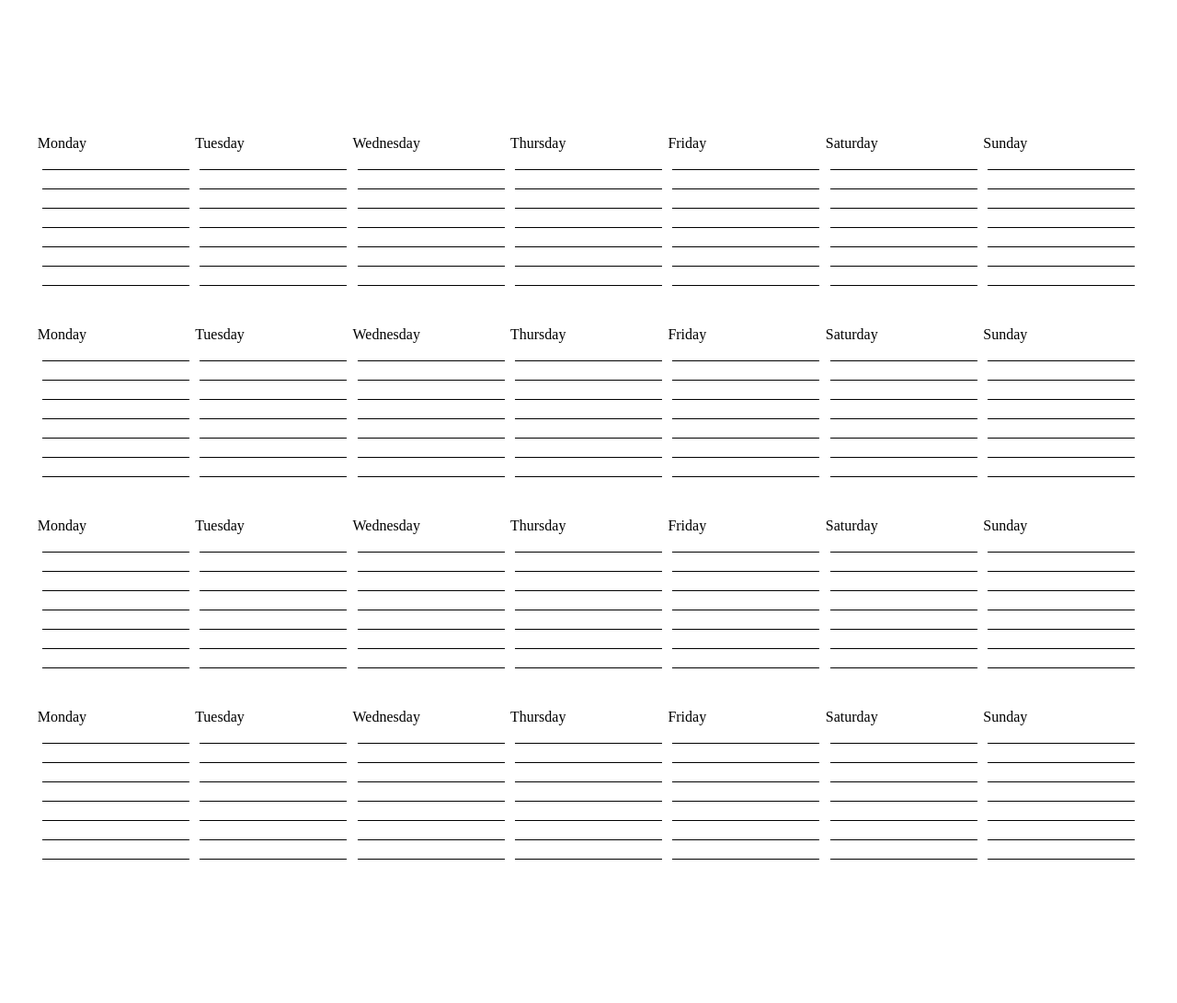
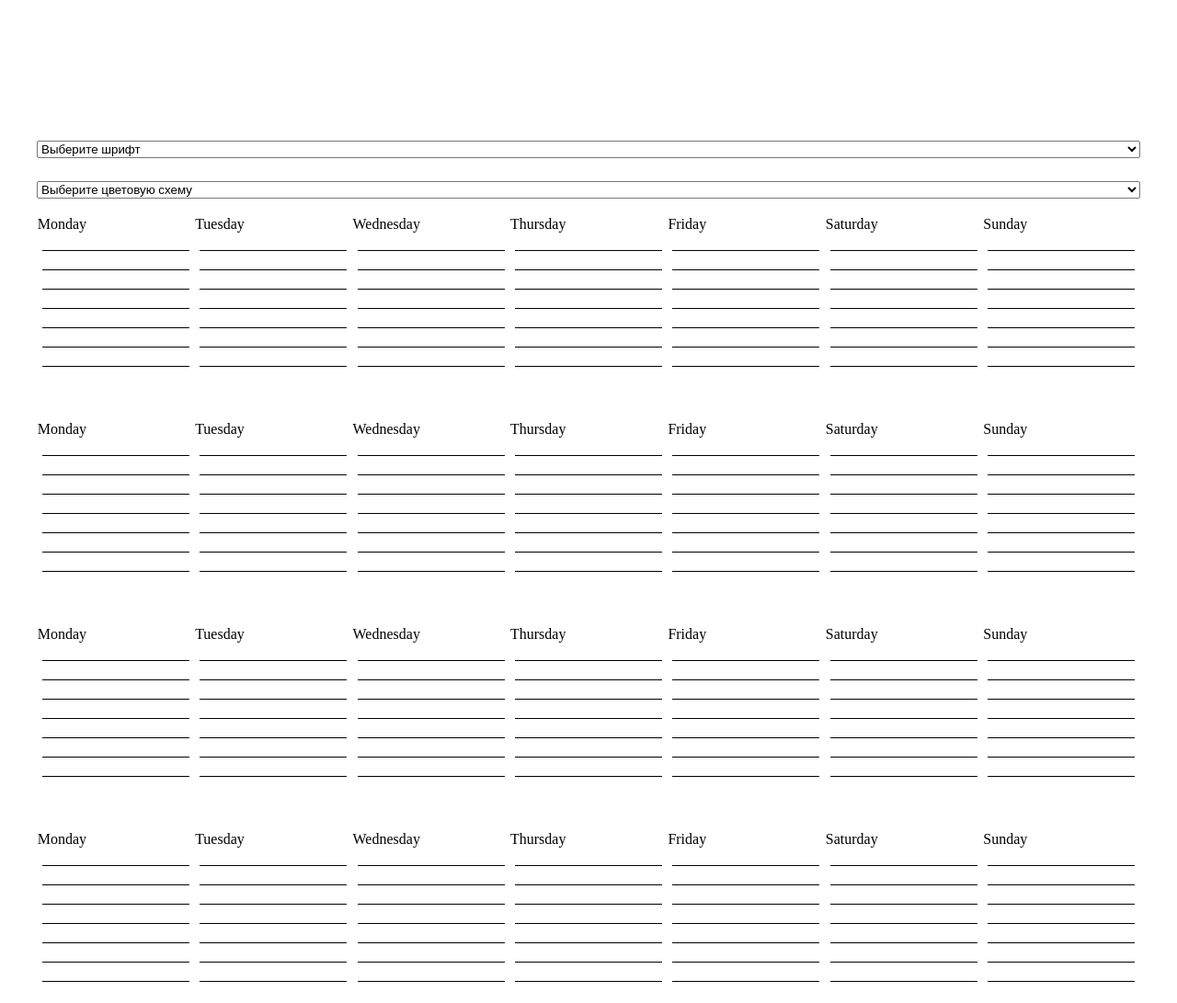
Before and after one commit to amberllinden/Habbits_tracker, a React app: page / in a window 1280 px wide. Shown: the part 1300-2391 px from the top of the page at 92% size. Before the commit the page ends 2280 px from the top, so only its background shows below. Built offline with nearby package versions, Linux system fonts and the light colour scheme; a web font is replaced by a local one.

Commit message:
Добавила стили для третьего треккера, реализовала смену стилей

```diff
--- a/src/app/components/ThirdTracker.js
+++ b/src/app/components/ThirdTracker.js
@@ -6,27 +6,59 @@ export class ThirdTracker extends Component {
     constructor(props) {
         super(props);
         this.state = {
-            week_style: '',
-            habbit_style: '',
             font_style: '',
-            day_style: '',
+            select_name: '',
+            scheme_options: {
+                color_day: '',
+                color_span: '',
+                color_habbit: ''
+            }
         }
+        this.changeFontStyle = this.changeFontStyle.bind(this);
+        this.changeColorSheme = this.changeColorSheme.bind(this);
+    }
+
+    changeFontStyle(event) {
+        event.target.value == '0' ? this.setState({ font_style: '' }) : this.setState({ font_style: event.target.value })
+    }
+    changeColorSheme(event) {
+        const color_scheme = data_obj.color_scheme;
+        let index_value = event.target.value;
+        let scheme_obj = color_scheme[index_value].options;
+        this.setState((prevState) => ({
+            scheme_options: Object.assign({}, prevState.scheme_options, scheme_obj)
+        }))
+        this.setState({ select_name: event.target.value})
     }
 
     render() {
-        let { week_style, habbit_style, font_style, day_style} = this.state;
-        const day_of_week = ['Monday', 'Tuesday', 'Wednesday', 'Thursday', 'Friday', 'Saturday', 'Sunday']
-        const weeks = [1, 2, 3, 4]
+        let { font_style, scheme_options, select_name} = this.state;
+        let { color_day, color_span, color_habbit } = scheme_options;
+        const { fonts, color_scheme } = data_obj;
+        const day_of_week = ['Monday', 'Tuesday', 'Wednesday', 'Thursday', 'Friday', 'Saturday', 'Sunday'];
+        const weeks = [1, 2, 3, 4];
         return (
             <section className="third_tracker">
+                <div className="second_tracker-selects">
+                <select className="second_tracker_select" value={font_style} onChange={this.changeFontStyle}>
+                    {
+                        fonts.map((font, index) => <option key={index} value={font.value}>{font.name}</option>)
+                    }
+                </select>
+                <select className="second_tracker_select" value={select_name} onChange={this.changeColorSheme}>
+                    {
+                        color_scheme.map((scheme, index) => <option key={index} value={scheme.value}>{scheme.name}</option>)
+                    }
+                </select>
+                </div>
                 {weeks.map((week) => (
-                    <div key={week} className={`third_tracker--week ${week_style}`}>
+                    <div key={week} className={`third_tracker--week`}>
                     {day_of_week.map((day, key) => (
                         <ThirdTrackerDay
                             key={key}
-                            habbit={`third_tracker--habbit ${habbit_style}`}
-                            day_habbit={`third_tracker--day ${font_style}`}
-                            span_habbit={`third_tracker_title_day ${day_style}`}
+                            habbit={`third_tracker--habbit ${color_habbit}`}
+                            day_habbit={`third_tracker--day ${color_day}`}
+                            span_habbit={`third_tracker_title_day ${font_style} ${color_span}`}
                             day={day}
                         /> ))
                     }
--- a/src/app/components/data/styles.js
+++ b/src/app/components/data/styles.js
@@ -1,16 +1,16 @@
 export  const data_obj = {
     fonts : [
-        {name: 'Выберите шрифт'},
-        {name: 'opensans'},
-        {name: 'condensed'},
-        {name: 'lobster'},
-        {name: 'pacifico'},
-        {name: 'amatic'},
-        {name: 'caveat'},
-        {name: 'rubik'},
-        {name: 'kurale'},
-        {name: 'underdog'},
-        {name: 'marck'}
+        {name: "Выберите шрифт"},
+        {name: "opensans"},
+        {name: "condensed"},
+        {name: "lobster"},
+        {name: "pacifico"},
+        {name: "amatic"},
+        {name: "caveat"},
+        {name: "rubik"},
+        {name: "kurale"},
+        {name: "underdog"},
+        {name: "marc"}
     ],
     colors_fonts : [
         { name: "Выберите цвет",
@@ -81,5 +81,106 @@ export  const data_obj = {
         name: "Saddlebrown",
         value: "saddlebrown-border"
       },
+    ],
+    color_scheme: [
+      {
+        name: "Выберите цветовую схему",
+        value: "0",
+        options: {
+          color_day: "",
+          color_span: "",
+          color_habbit: "",
+        }
+      },
+      {
+        name: "1",
+        value: "1",
+        options: {
+          color_day: "chernika-day",
+          color_span: "chernika",
+          color_habbit: "chernika-hab",
+        }
+      },
+      {
+        name: "2",
+        value: "2",
+        options: {
+          color_day: "flower-day",
+          color_span: "flower",
+          color_habbit: "flower-hab",
+        }
+      },
+      {
+        name: "3",
+        value: "3",
+        options: {
+          color_day: "green_flower-day",
+          color_span: "green_flower",
+          color_habbit: "green_flower-hab",
+        }
+      },
+      {
+        name: "4",
+        value: "4",
+        options: {
+          color_day: "sukkulent-day",
+          color_span: "sukkulent",
+          color_habbit: "sukkulent-hab",
+        }
+      },
+      {
+        name: "5",
+        value: "5",
+          options: {
+          color_day: "lilac-day",
+          color_span: "lilac",
+          color_habbit: "lilac-hab",
+        }
+      },
+      {
+        name: "6",
+        value: "6",
+        options: {
+          color_day: "cheese-day",
+          color_span: "cheese",
+          color_habbit: "cheese-hab",
+        }
+      },
+      {
+        name: "7",
+        value: "7",
+        options: {
+          color_day: "fog-day",
+          color_span: "fog",
+          color_habbit: "fog-hab",
+        }
+      },
+      {
+        name: "8",
+        value: "8",
+        options: {
+          color_day: "sea_beach-day",
+          color_span: "sea_beach",
+          color_habbit: "sea_beach-hab",
+        }
+      },
+      {
+        name: "9",
+        value: "9",
+        options: {
+          color_day: "coffee-day",
+          color_span: "coffee",
+          color_habbit: "coffee-hab",
+        }
+      },
+      {
+        name: "10",
+        value: "10",
+        options: {
+          color_day: "chocolate-day",
+          color_span: "chocolate",
+          color_habbit: "chocolate-hab",
+        }
+      }
     ]
-}
+  }
--- a/src/app/styles/App.css
+++ b/src/app/styles/App.css
@@ -339,6 +339,7 @@ fill: white;
     -webkit-justify-content: space-around;
     flex-direction: column;
     -webkit-flex-direction: column;
+    padding-bottom: 15px;
 }
 .third_tracker_title_day {
     display: flex;
@@ -355,3 +356,93 @@ fill: white;
     margin: 5px;
     padding: 5px;
 }
+.chernika {
+    color: #274684;
+}
+.chernika-hab {
+    border-bottom: 1px solid #0a3185;
+}
+.chernika-day {
+    background: #b9d5fd;
+}
+.flower {
+    color: #700208;
+}
+.flower-hab {
+    border-bottom: 1px solid #d12369;
+}
+.flower-day {
+    background: #e6bae4;
+}
+.green_flower {
+    color: #5a9d2d;
+}
+.green_flower-hab {
+    border-bottom: 1px solid #aec5aa;
+}
+.green_flower-day {
+    background: #ecf5ed;
+}
+.sukkulent {
+    color: #294552;
+}
+.sukkulent-hab {
+    border-bottom: 1px solid #597884;
+}
+.sukkulent-day {
+    background: #acc4ce;
+}
+.lilac {
+    color: #80379c;
+}
+.lilac-hab {
+    border-bottom: 1px solid #64267c;
+}
+.lilac-day {
+   background: #d69cf4;
+}
+.cheese {
+    color: #f1bc1a;
+}
+.cheese-hab {
+    border-bottom: 1px solid #ba9b00;
+}
+.cheese-day {
+    background: #fff0bd;
+}
+.fog {
+    color: #4a707a;
+}
+.fog-hab {
+    border-bottom: 1px solid #7697a0;
+}
+.fog-day {
+    background: #ddddda;
+}
+.sea_beach {
+    color: #003d60;
+}
+.sea_beach-hab {
+    border-bottom: 1px solid #00aab7;
+}
+.sea_beach-day {
+    background: #f9e3be;
+}
+.coffee {
+    color: #a55f41;
+}
+.coffee-hab {
+    border-bottom: 1px solid #503434;
+}
+.coffee-day {
+    background: #fceac6;
+}
+.chocolate {
+    color: #572219;
+}
+.chocolate-hab {
+    border-bottom: 1px solid #9d4b4c;
+}
+.chocolate-day {
+    background: #c9a2a3;
+}
```
